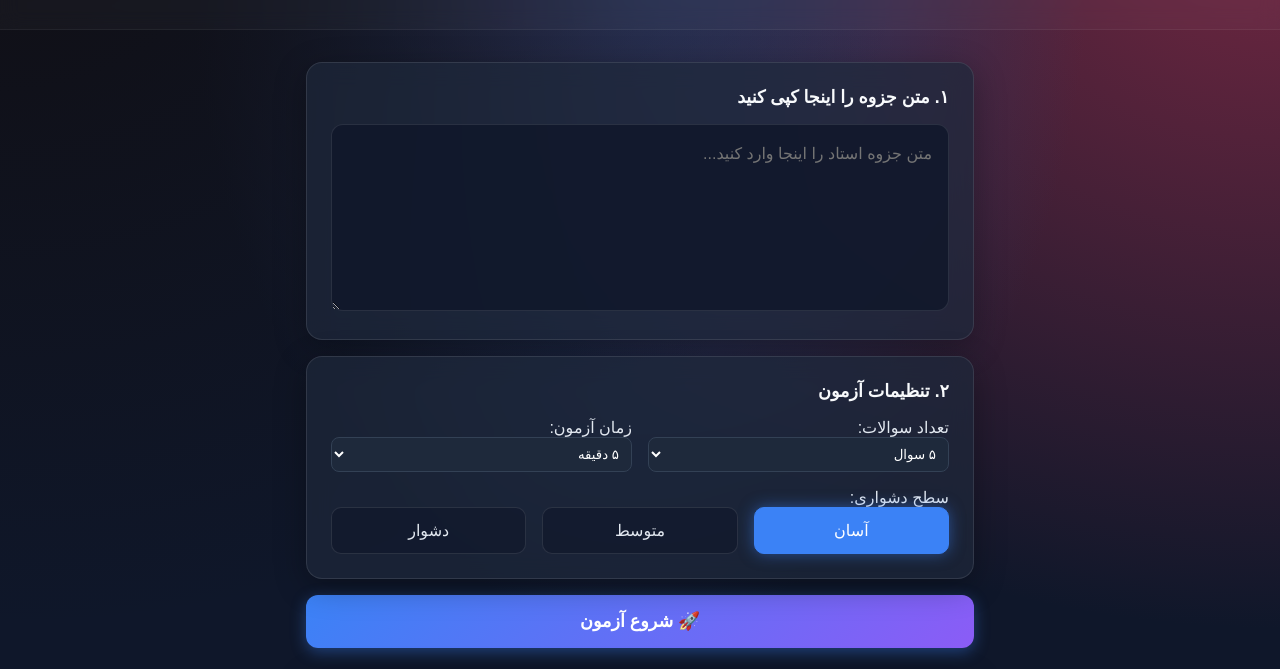
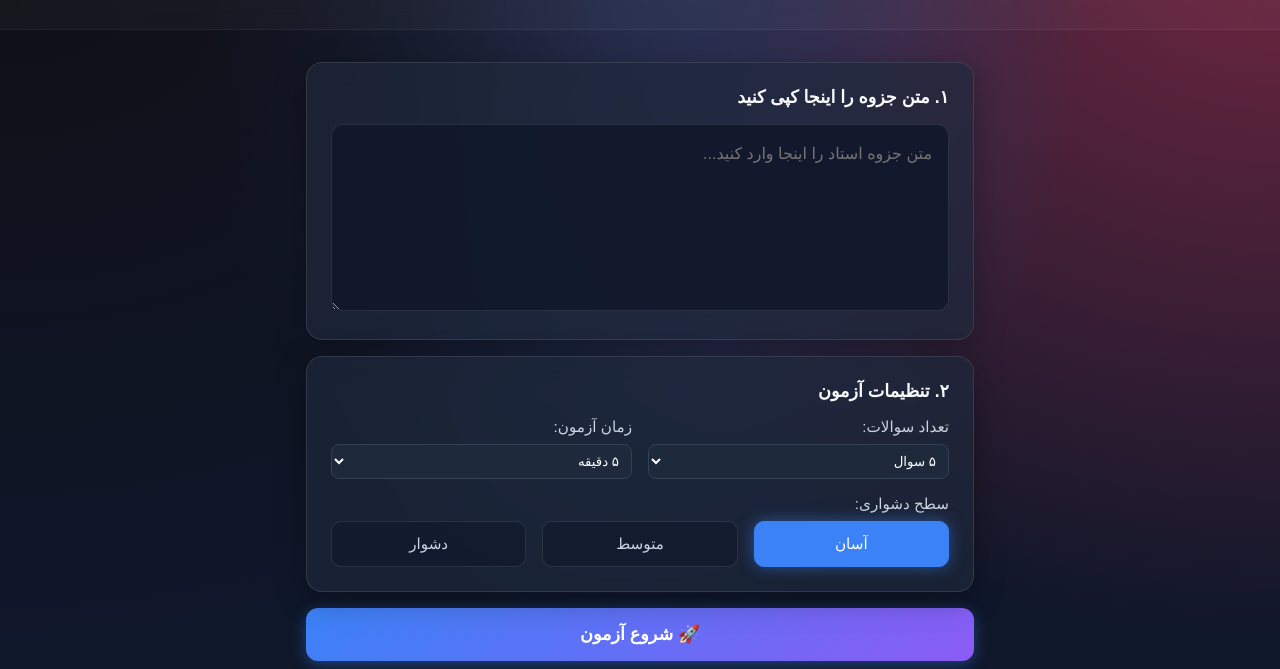
Before and after one commit to salariafsar0-bit/biochem-quiz, a plain HTML site: page index.html in a window 1280 px wide. Shown: the part 86-755 px from the top of the page. Drawn offline with Linux system fonts and the light colour scheme; a small style sheet from the web is missing.

Commit message:
Update style.css

```diff
--- a/style.css
+++ b/style.css
@@ -23,8 +23,10 @@ main { flex: 1; padding: 2rem 1rem; max-width: 700px; margin: 0 auto; width: 100
 textarea { width: 100%; background: rgba(15, 23, 42, 0.8); border: 1px solid rgba(255,255,255,0.1); border-radius: 12px; padding: 1rem; color: #e2e8f0; font-size: 1rem; resize: vertical; line-height: 1.6; outline: none; }
 textarea:focus { border-color: #3b82f6; }
 
+label { display: block; margin-bottom: 0.5rem; color: #cbd5e1; font-size: 0.95rem; }
+
 .difficulty-options { display: flex; gap: 1rem; flex-wrap: wrap; }
-.difficulty-options label { flex: 1; cursor: pointer; }
+.difficulty-options label { flex: 1; cursor: pointer; margin-bottom: 0; }
 .difficulty-options input { display: none; }
 .difficulty-options span { display: block; text-align: center; padding: 0.8rem; background: rgba(15, 23, 42, 0.6); border: 1px solid rgba(255,255,255,0.1); border-radius: 10px; transition: all 0.3s; }
 .difficulty-options input:checked + span { background: #3b82f6; border-color: #3b82f6; color: white; box-shadow: 0 0 15px rgba(59, 130, 246, 0.5); }
@@ -35,7 +37,9 @@ textarea:focus { border-color: #3b82f6; }
 
 .about { text-align: center; color: #94a3b8; font-size: 0.9rem; line-height: 1.8; }
 .about h3 { color: #f8fafc; margin-bottom: 0.5rem; }
+
 .hidden { display: none !important; }
+
 footer { text-align: center; padding: 1.5rem; font-size: 0.85rem; color: #64748b; border-top: 1px solid rgba(255,255,255,0.05); }
 
 /* استایل‌های آزمون */
```
